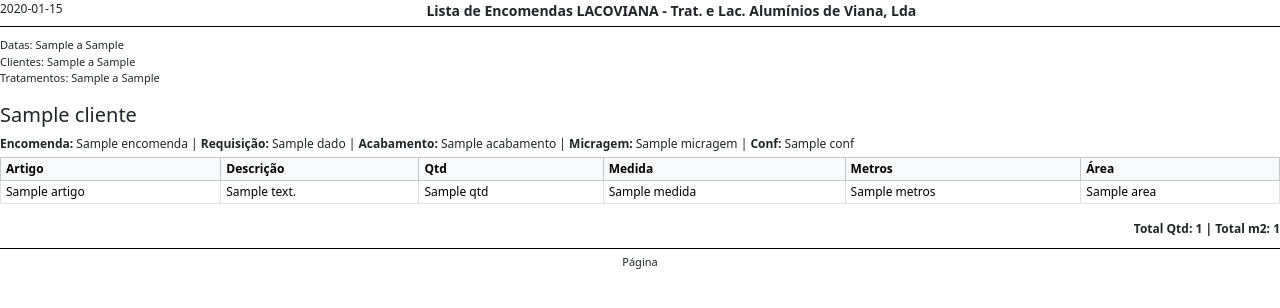
After one commit to RodrigoBTX/Encomendas_py, a Flask app: template templates/impressao.html in a window 1280 px wide. The commit adds this page. Shown: the top 308 px of the page. Run offline with Flask 3, Linux system fonts and the light colour scheme; the template is opened without the code that fills it: most values are stand-ins (such as "Sample title", 1, 10 or a date in 2020).

Commit message:
Adicionada impressão

```diff
--- a/app.py
+++ b/app.py
@@ -247,6 +247,237 @@ def linhas():
 
 
 
+# executar sps para a impressão
+def executar_sps(filtros):
+    # filtros = request.form.to_dict()
+
+    try:
+        conn = criar_conexao()
+        cursor = conn.cursor()
+
+        # 1. Clientes
+        cursor.execute("""
+            EXEC sp_clientes
+                @data_ini=?, @data_fin=?,
+                @cliente_ini=?, @cliente_fin=?,
+                @trat_ini=?, @trat_fin=?,
+                @req=?,
+                @enc_ini=?, @enc_fin=?,
+                @tipo=?, @subtipo=?,
+                @gamacor=?, @linha=?, @ordem=?
+        """, (
+            filtros.get("data_ini"),
+            filtros.get("data_fin"),
+            filtros.get("cliente_ini"),
+            filtros.get("cliente_fin"),
+            filtros.get("trat_ini"),
+            filtros.get("trat_fin"),
+            filtros.get("requisicao"),
+            filtros.get("enc_ini"),
+            filtros.get("enc_fin"),
+            filtros.get("tipo"),
+            filtros.get("subtipo"),
+            filtros.get("gama_cor"),
+            filtros.get("linha"),
+            filtros.get("ordem") or 1
+        ))
+        clientes = cursor.fetchall()
+        clientes_cols = [c[0] for c in cursor.description]
+
+        resultado = []
+        for cliente in clientes:
+            cliente_dict = dict(zip(clientes_cols, cliente))
+            cliente_nome = cliente_dict.get("cliente")
+            tratamento_cliente = cliente_dict.get("tratamento")
+
+            # 2. Encomendas desse cliente
+            cursor.execute("""
+                EXEC sp_encomendas
+                    @data_ini=?, @data_fin=?,
+                    @req=?,
+                    @enc_ini=?, @enc_fin=?,
+                    @tipo=?, @subtipo=?,
+                    @gamacor=?, @linha=?,
+                    @cliente=?, @tratamento=?
+            """, (
+                filtros.get("data_ini"),
+                filtros.get("data_fin"),
+                filtros.get("requisicao"),
+                filtros.get("enc_ini"),
+                filtros.get("enc_fin"),
+                filtros.get("tipo"),
+                filtros.get("subtipo"),
+                filtros.get("gama_cor"),
+                filtros.get("linha"),
+                cliente_nome,
+                tratamento_cliente
+            ))
+            encomendas = cursor.fetchall()
+            encomendas_cols = [c[0] for c in cursor.description]
+
+            encomendas_data = []
+            for enc in encomendas:
+                enc_dict = dict(zip(encomendas_cols, enc))
+                 # Atenção: o SP encomendas já devolve obrano e obranome
+                obrano_enc = enc_dict.get("obrano")       # número da encomenda
+                obranome_enc = enc_dict.get("obranome")   # nome da obra -> vai no @req
+                trat_enc = enc_dict.get("tratamento")
+                cliente_nome = cliente_dict.get("cliente")
+
+                # 3. Linhas da encomenda
+                cursor.execute("""
+                    EXEC sp_linhas
+                        @req=?,
+                        @enc=?,
+                        @tipo=?, @subtipo=?,
+                        @gamacor=?, @linha=?,
+                        @cliente=?, @tratamento=?
+                """, (
+                    obranome_enc,
+                    obrano_enc,
+                    filtros.get("tipo"),
+                    filtros.get("subtipo"),
+                    filtros.get("gama_cor"),
+                    filtros.get("linha"),
+                    cliente_nome,
+                    trat_enc
+                ))
+                linhas = cursor.fetchall()
+                linhas_cols = [c[0] for c in cursor.description]
+
+                linhas_data = [dict(zip(linhas_cols, l)) for l in linhas]
+
+                encomendas_data.append({
+                    "dados": enc_dict,
+                    "linhas": linhas_data
+                })
+
+            resultado.append({
+                "cliente": cliente_dict,
+                "encomendas": encomendas_data
+            })
+
+        cursor.close()
+        conn.close()
+        return resultado
+
+    except Exception as e:
+        raise(Exception(f"Erro ao executar SPs: {e}"))
+
+
+# impressao em PDF
+
+from flask import make_response
+from reportlab.platypus import SimpleDocTemplate, Table, TableStyle, Paragraph, Spacer, PageBreak
+from reportlab.lib.pagesizes import A4
+from reportlab.lib import colors
+from reportlab.lib.styles import getSampleStyleSheet
+from reportlab.pdfgen import canvas
+from datetime import datetime
+import io
+
+def cabecalho_rodape(canvas, doc, filtros):
+    canvas.saveState()
+
+    # Cabeçalho
+    agora = datetime.now().strftime("%d-%m-%Y %H:%M:%S")
+    titulo = "Lista de Encomendas LACOVIANA - Trat. e Lac. Alumínios de Viana, Lda"
+
+    canvas.setFont("Helvetica-Bold", 10)
+    canvas.drawString(40, A4[1] - 40, agora)  # data/hora à esquerda
+    canvas.drawCentredString(A4[0] / 2, A4[1] - 40, titulo)
+
+    # Sub-info (datas, clientes, tratamentos)
+    canvas.setFont("Helvetica", 8)
+    canvas.drawString(40, A4[1] - 55, f"Datas: {filtros.get('data_ini')} a {filtros.get('data_fin')}")
+    canvas.drawString(40, A4[1] - 67, f"Clientes: {filtros.get('cliente_ini')} a {filtros.get('cliente_fin')}")
+    canvas.drawString(40, A4[1] - 79, f"Tratamentos: {filtros.get('trat_ini')} a {filtros.get('trat_fin')}")
+
+    # Rodapé com numeração
+    pagina = canvas.getPageNumber()
+    canvas.drawRightString(A4[0] - 40, 20, f"Página {pagina}")
+
+    canvas.restoreState()
+
+
+@app.route("/imprimir", methods=["POST"])
+def imprimir():
+    filtros = request.form.to_dict()
+
+    # Aqui entra a lógica dos SPs -> resultado (clientes → encomendas → linhas)
+    resultado = executar_sps(filtros)  # <--- função tua que já está feita
+
+    buffer = io.BytesIO()
+    doc = SimpleDocTemplate(buffer, pagesize=A4, rightMargin=30, leftMargin=30, topMargin=100, bottomMargin=40)
+    styles = getSampleStyleSheet()
+    elements = []
+
+    for cliente in resultado:
+        cliente_nome = cliente["cliente"].get("cliente")
+
+        elements.append(Paragraph(f"<b>{cliente_nome}</b>", styles["Heading3"]))
+
+        for enc in cliente["encomendas"]:
+            enc_dados = enc["dados"]
+            linhas = enc["linhas"]
+
+            # Cabeçalho da encomenda
+            elements.append(Paragraph(
+                f"Encomenda: {enc_dados.get('obrano')} &nbsp;&nbsp; "
+                f"Requisição: {enc_dados.get('obranome')} &nbsp;&nbsp; "
+                f"Acabamento: {enc_dados.get('acabamento', '')} &nbsp;&nbsp; "
+                f"Micragem: {enc_dados.get('micragem', '')} &nbsp;&nbsp; "
+                f"Conf: {enc_dados.get('conf', '')}",
+                styles["Normal"]
+            ))
+            elements.append(Spacer(1, 6))
+
+            # Tabela das linhas
+            if linhas:
+                data = [["Artigo", "Descrição", "Qtd", "Medida", "Metros", "Área"]]
+                for l in linhas:
+                    data.append([
+                        l.get("artigo", ""),
+                        l.get("descricao", ""),
+                        l.get("qtd", ""),
+                        l.get("medida", ""),
+                        l.get("metros", ""),
+                        l.get("area", "")
+                    ])
+
+                tabela = Table(data, repeatRows=1)
+                tabela.setStyle(TableStyle([
+                    ('BACKGROUND', (0,0), (-1,0), colors.grey),
+                    ('TEXTCOLOR', (0,0), (-1,0), colors.whitesmoke),
+                    ('GRID', (0,0), (-1,-1), 0.5, colors.black),
+                    ('FONTNAME', (0,0), (-1,0), 'Helvetica-Bold'),
+                    ('ALIGN', (2,0), (-1,-1), 'RIGHT')
+                ]))
+                elements.append(tabela)
+
+            # Totais
+            elements.append(Paragraph(
+                f"<b>Total Qtd: {enc_dados.get('total_qtd', 0)} &nbsp;&nbsp; "
+                f"Total m2: {enc_dados.get('total_area', 0)}</b>",
+                styles["Normal"]
+            ))
+            elements.append(Spacer(1, 12))
+
+        elements.append(PageBreak())
+
+    doc.build(elements, onFirstPage=lambda c,d: cabecalho_rodape(c,d,filtros),
+                        onLaterPages=lambda c,d: cabecalho_rodape(c,d,filtros))
+
+    pdf = buffer.getvalue()
+    buffer.close()
+
+    response = make_response(pdf)
+    response.headers['Content-Type'] = 'application/pdf'
+    response.headers['Content-Disposition'] = 'inline; filename=encomendas.pdf'
+    return response
+
+
+
 
 @app.route("/", methods=["GET", "POST"])
 def index():
@@ -258,7 +489,7 @@ def index():
     data_ini_default = f"{hoje.year}-01-01"
     data_fin_default = hoje.isoformat()       # data de hoje, formato YYYY-MM-DD
 
-    # Conexão ao banco
+    # Conexão a bd
     #conn = pyodbc.connect(conn_str)
     # Ler configurações da BD
     dsn, db, user, password = ler_config()
--- /dev/null
+++ b/templates/impressao.html
@@ -0,0 +1,105 @@
+<!DOCTYPE html>
+<html lang="pt">
+<head>
+    <meta charset="UTF-8">
+    <title>Lista de Encomendas</title>
+    <link href="https://cdn.jsdelivr.net/npm/bootstrap@5.3.2/dist/css/bootstrap.min.css" rel="stylesheet">
+
+    <style>
+        @media print {
+            .page-break { page-break-before: always; }
+        }
+        body {
+            font-size: 12px;
+        }
+        header {
+            border-bottom: 1px solid #000;
+            margin-bottom: 10px;
+            padding-bottom: 5px;
+        }
+        footer {
+            border-top: 1px solid #000;
+            margin-top: 10px;
+            padding-top: 5px;
+            text-align: center;
+            font-size: 11px;
+        }
+        .titulo {
+            font-weight: bold;
+            font-size: 14px;
+        }
+        .sub-info {
+            font-size: 11px;
+        }
+        .table th, .table td {
+            padding: 2px 5px;
+            vertical-align: middle;
+        }
+    </style>
+</head>
+<body>
+
+<header class="d-flex justify-content-between">
+    <div>
+        {{ agora.strftime("%d-%m-%Y %H:%M:%S") }}
+    </div>
+    <div class="titulo text-center flex-grow-1">
+        Lista de Encomendas LACOVIANA - Trat. e Lac. Alumínios de Viana, Lda
+    </div>
+</header>
+
+<div class="sub-info mb-2">
+    Datas: {{ filtros.data_ini }} a {{ filtros.data_fin }} <br>
+    Clientes: {{ filtros.cliente_ini }} a {{ filtros.cliente_fin }} <br>
+    Tratamentos: {{ filtros.trat_ini }} a {{ filtros.trat_fin }}
+</div>
+
+{% for cliente in resultado %}
+    <h5 class="mt-3">{{ cliente.cliente.cliente }}</h5>
+    {% for enc in cliente.encomendas %}
+        <div class="mb-2">
+            <div><strong>Encomenda:</strong> {{ enc.dados.encomenda }} |
+                 <strong>Requisição:</strong> {{ enc.dados.obranome }} |
+                 <strong>Acabamento:</strong> {{ enc.dados.acabamento }} |
+                 <strong>Micragem:</strong> {{ enc.dados.micragem }} |
+                 <strong>Conf:</strong> {{ enc.dados.conf }}</div>
+
+            <table class="table table-sm table-bordered mt-1">
+                <thead class="table-light">
+                    <tr>
+                        <th>Artigo</th>
+                        <th>Descrição</th>
+                        <th>Qtd</th>
+                        <th>Medida</th>
+                        <th>Metros</th>
+                        <th>Área</th>
+                    </tr>
+                </thead>
+                <tbody>
+                    {% for linha in enc.linhas %}
+                    <tr>
+                        <td>{{ linha.artigo }}</td>
+                        <td>{{ linha.descricao }}</td>
+                        <td>{{ linha.qtd }}</td>
+                        <td>{{ linha.medida }}</td>
+                        <td>{{ linha.metros }}</td>
+                        <td>{{ linha.area }}</td>
+                    </tr>
+                    {% endfor %}
+                </tbody>
+            </table>
+
+            <div class="text-end">
+                <strong>Total Qtd: {{ enc.dados.total_qtd }} |
+                Total m2: {{ enc.dados.total_area }}</strong>
+            </div>
+        </div>
+    {% endfor %}
+{% endfor %}
+
+<footer>
+    Página <!-- aqui depois podemos gerar numeração automática -->
+</footer>
+
+</body>
+</html>
--- a/templates/index.html
+++ b/templates/index.html
@@ -129,6 +129,7 @@
         <div class="col-12">
             <button type="submit" class="btn btn-primary">Pesquisar</button>
             <button type="button" class="btn btn-secondary" onclick="limparFiltros()">Limpar</button>
+            <button type="submit" formaction="/imprimir" formtarget="_blank" class="btn btn-success">Imprimir</button>
         </div>
     </form>
 
```
